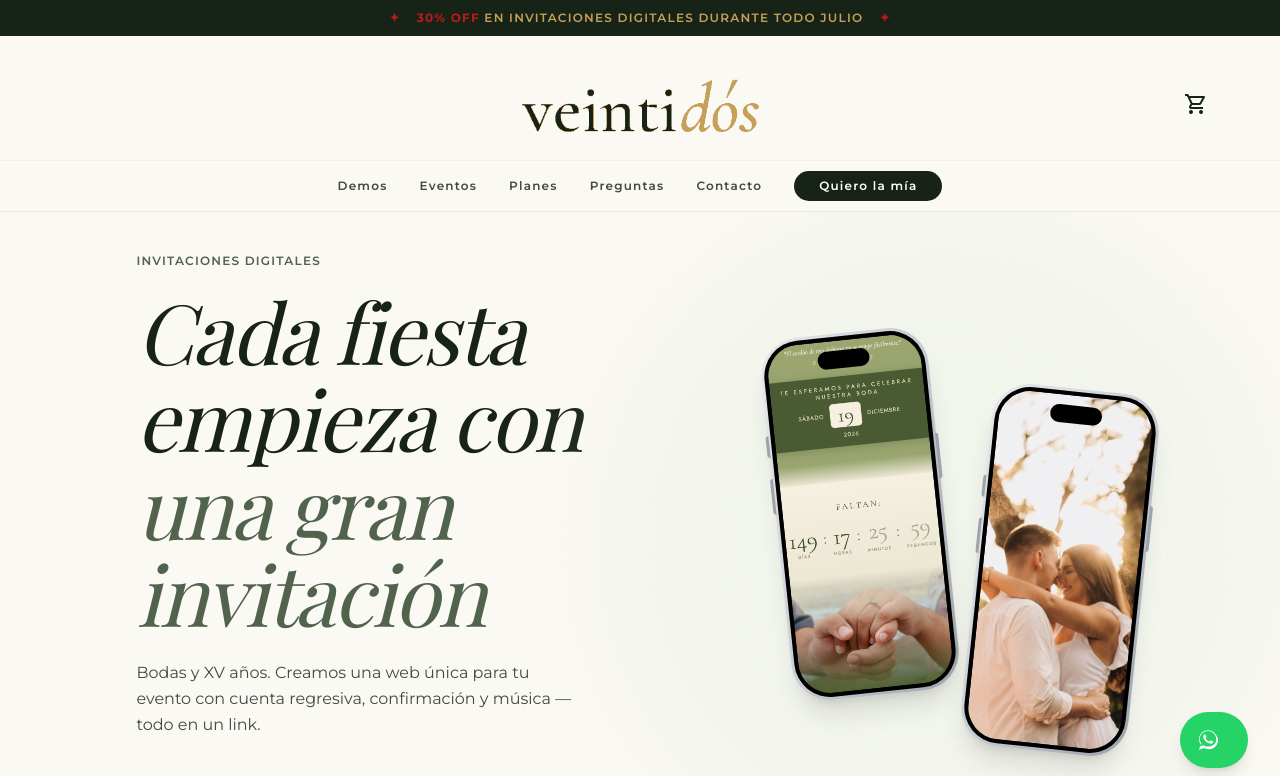
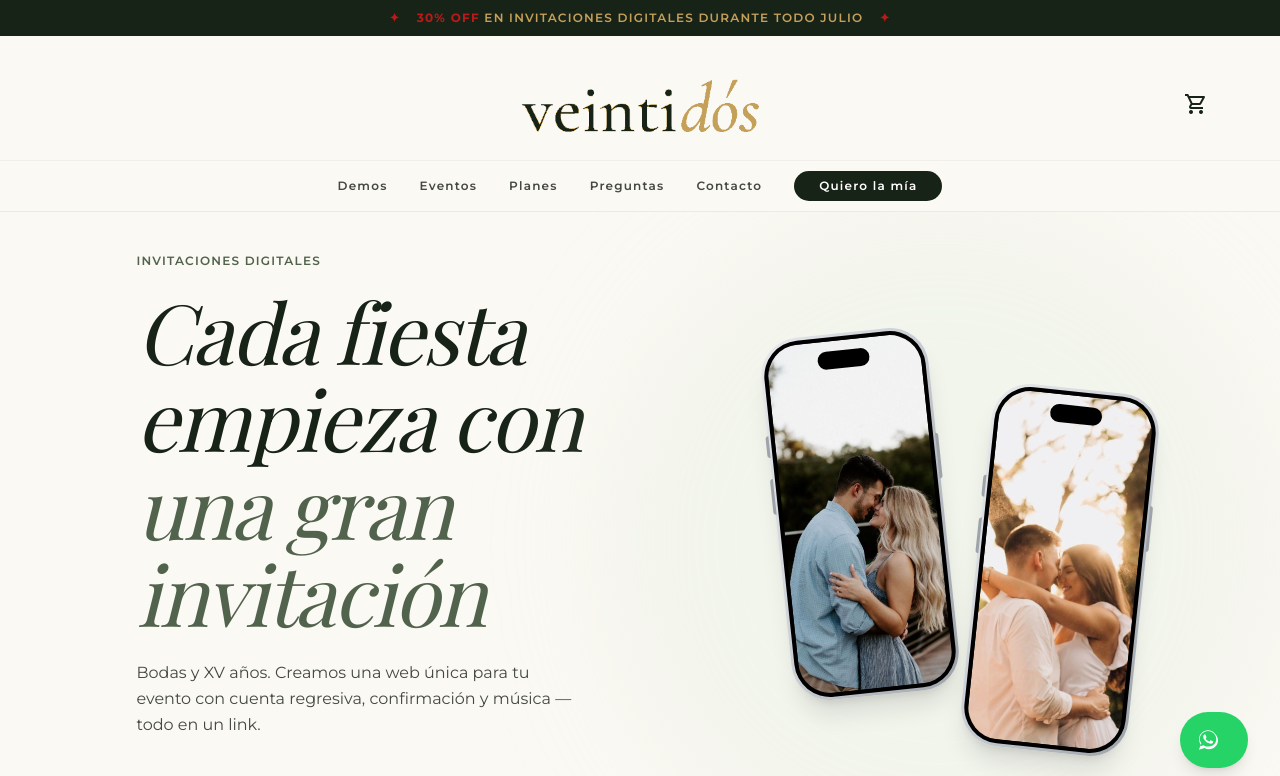
Before and after one commit to Pablo2205/Veintidos-Ecomerce, a React (Vite) app: page / in a window 1280 px wide. Shown: the top 776 px of the page. Built offline with nearby package versions, Linux system fonts and the light colour scheme; a web font is replaced by a local one.

Commit message:
cambio de hero, y catalogo

```diff
--- a/src/components/Hero.jsx
+++ b/src/components/Hero.jsx
@@ -2,7 +2,6 @@ import { motion, useReducedMotion } from 'framer-motion'
 import { Link } from 'react-router-dom'
 import { waLink } from '../data/site.js'
 import WhatsAppButton from './WhatsAppButton.jsx'
-import demoBoda from '../assets/demo-boda.png'
 
 const item = {
   hidden: { opacity: 0, y: 26 },
@@ -64,7 +63,7 @@ export default function Hero() {
             transition={{ duration: 0.8, ease: [0.22, 1, 0.36, 1], delay: 0.15 }}
           >
             <div className="flex gap-6 md:gap-8 items-start">
-              <IPhoneMock rotate="-6deg" image={demoBoda} />
+              <IPhoneMock rotate="-6deg" image="/demos/boda/olivia-ralph/foto-hero.jpg" />
               <IPhoneMock rotate="6deg" marginTop="mt-14" image="/demos/boda/lucia-juan/foto-hero.jpg" />
             </div>
           </motion.div>
--- a/src/data/site.js
+++ b/src/data/site.js
@@ -1,5 +1,3 @@
-import demoBodaPabloLucila from '../assets/demo-boda.png'
-
 export const WA_NUMBER = '5491139126543'
 export const waLink = (msg) => `https://wa.me/${WA_NUMBER}?text=${encodeURIComponent(msg)}`
 export const CONTACT_EMAIL = 'veintidos.invitaciones@gmail.com'
@@ -236,7 +234,7 @@ export const products = [
     gradient: 'from-[#3C5F41] to-[#1F2E1C]',
     badge: 'Demo real',
     demoUrl: 'https://boda-rosy-alpha.vercel.app/?vip=true',
-    image: demoBodaPabloLucila,
+    image: '/demos/boda/pablo-lucila/foto-hero.jpg',
   },
   {
     id: 8,
```
Also changed, not shown: public/demos/boda/pablo-lucila/foto-hero.jpg (added).
